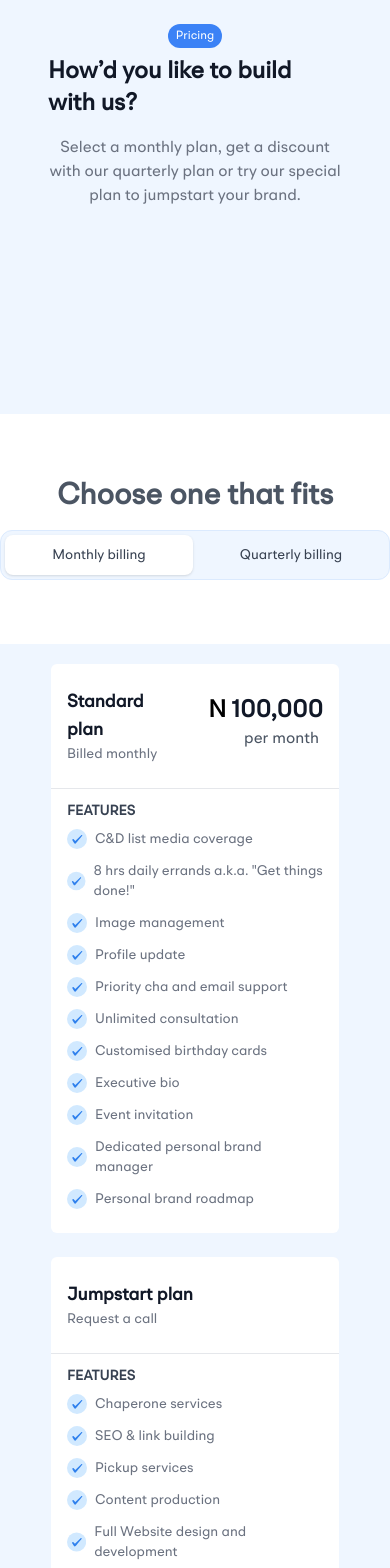
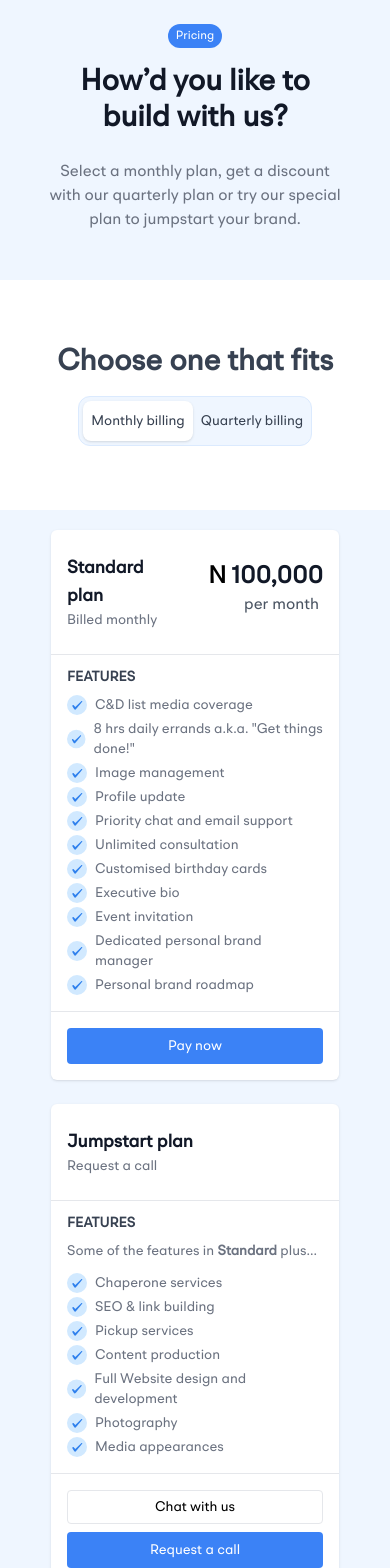
Before and after one commit to CyberGeni/prackage, a React (Vite) app: page /pricing in a window 390 px wide. Shown: the part 120-1688 px from the top of the page. Built offline with nearby package versions, Linux system fonts and the light colour scheme.

Commit message:
added ui and functionality for CTA buttons and mobile responsiveness

```diff
--- a/src/components/Carousel.jsx
+++ b/src/components/Carousel.jsx
@@ -39,7 +39,7 @@ function Carousel() {
     },
     {
       id: 3,
-      name: "Toheeb Balogun",
+      name: "Toheeb Dele-Balogun",
       position: "Co-founder & Director of Impact, The Hook Creative Agency",
       image: Toheeb,
       imageMini: FozaMini,
--- a/src/components/Tab.jsx
+++ b/src/components/Tab.jsx
@@ -18,7 +18,7 @@ export default function HorizontalTab() {
           '8 hrs daily errands a.k.a. "Get things done!"',
           "Image management",
           "Profile update",
-          "Priority cha and email support",
+          "Priority chat and email support",
           "Unlimited consultation",
           "Customised birthday cards",
           "Executive bio",
@@ -26,6 +26,10 @@ export default function HorizontalTab() {
           "Dedicated personal brand manager",
           "Personal brand roadmap",
         ],
+        cta: "Pay now",
+        ctaLink: "",
+        subCta: "",
+        subCtaLink: ""
       },
       {
         id: 2,
@@ -41,6 +45,10 @@ export default function HorizontalTab() {
           "Photography",
           "Media appearances",
         ],
+        cta: "Request a call",
+        ctaLink: "",
+        subCta: "Chat with us",
+        subCtaLink: ""
       },
     ],
     "Quarterly billing": [
@@ -54,7 +62,7 @@ export default function HorizontalTab() {
           '8 hrs daily errands a.k.a. "Get things done!"',
           "Image management",
           "Profile update",
-          "Priority cha and email support",
+          "Priority chat and email support",
           "Unlimited consultation",
           "Customised birthday cards",
           "Executive bio",
@@ -62,7 +70,10 @@ export default function HorizontalTab() {
           "Dedicated personal brand manager",
           "Personal brand roadmap",
         ],
-        button: "Pay now",
+        cta: "Request a call",
+        ctaLink: "",
+        subCta: "Chat with us",
+        subCtaLink: ""
       },
       {
         id: 2,
@@ -78,17 +89,17 @@ export default function HorizontalTab() {
           "Photography",
           "Media appearances",
         ],
-        button: "Request a call",
+        buttonOne: "Request a call",
       },
     ],
   });
   console.log(plans);
   return (
     <div className="mx-auto w-full py-8 bg-blue-50">
-      <h1 className="bg-white text-center text-3xl text-gray-600 font-semibold pt-16">Choose one that fits</h1>
+      <h1 className="bg-white text-center text-3xl text-gray-700 font-semibold pt-16">Choose one that fits</h1>
       <Tab.Group>
         <div className="bg-white w-full py-4 pb-16">
-        <Tab.List className="flex space-x-1 rounded-xl bg-blue-50 border border-blue-100 p-1 max-w-md mx-auto">
+        <Tab.List className="flex w-3/5 space-x-1 rounded-xl bg-blue-50 border border-blue-100 p-1 max-w-md mx-auto">
           {Object.keys(plans).map((plan) => (
             <Tab
               key={plan}
@@ -120,7 +131,7 @@ export default function HorizontalTab() {
                 {billing.map((bill) => (
                   <div
                     key={billing.id}
-                    className="relative rounded-md bg-white"
+                    className="relative rounded-md bg-white h-auto shadow flex flex-col"
                   >
                     <div className="flex justify-between items-center px-4 py-6 border-b gap-1">
                       <div>
@@ -144,7 +155,10 @@ export default function HorizontalTab() {
                       </div>
                     </div>
                     <h4 className="text-sm font-bold text-gray-700 px-4 pt-3 pb-2">FEATURES</h4>
-                    <div className="grid space-y-3 px-4">
+                    {!bill.price &&
+                      <p className="text-sm text-gray-500 px-4 pb-3">Some of the features in <span className="font-semibold">Standard</span> plus... </p>
+                    }
+                    <div className="grid space-y-1 px-4 h-full">
 
                       {bill.features.map((feature) => (
                       <div
@@ -173,9 +187,11 @@ export default function HorizontalTab() {
                       </div>
                     ))}
                     </div>
-                    <div>
-                      <button></button>
-                      <button></button>
+                    <div className="p-4 space-y-2 border-t border-t-gray-200 mt-4 flex flex-col justify-end mb-0">
+                      {bill.subCta &&
+                        <a href={""} className="flex justify-center border hover:bg-gray-50 transition-all border-gray-200 rounded p-1.5 text-sm">{bill.subCta}</a>
+                      }
+                      <a href={""} className="flex justify-center bg-blue-500 hover:bg-white hover:text-blue-600 transition-all hover:ring rounded p-2 text-white text-sm">{bill.cta}</a>
                     </div>
                   </div>
                 ))}
--- a/src/pages/Pricing.jsx
+++ b/src/pages/Pricing.jsx
@@ -8,12 +8,12 @@ function Pricing() {
     <div className="font-BrOmega">
         <Navbar />
         <main className='pt-20'>
-            <section className="bg-blue-50 h-[50vh] flex flex-col items-center pt-16 px-12">
+            <section className="bg-blue-50 sm:h-[50vh] flex flex-col items-center pt-16 px-12">
                 <div className="bg-blue-500 text-white px-2 py-1 rounded-full text-xs sm:my-3 w-fit">
                     Pricing
                 </div>
-                <h1 className="text-2xl sm:text-3xl md:text-4xl lg:text-5xl font-semibold text-gray-900 my-2">How’d you like to build with us?</h1>
-                <p className="my-2 text-center text-gray-500 md:w-2/3 max-w-xl">Select a monthly plan, get a discount with our quarterly plan or try our special plan to jumpstart your brand.</p>
+                <h1 className="text-3xl  md:text-4xl lg:text-5xl font-semibold text-gray-900 my-4 sm:my-2 text-center">How’d you like to build with us?</h1>
+                <p className="my-2 mb-4 sm:mb-0 text-center text-gray-500 md:w-2/3 max-w-xl">Select a monthly plan, get a discount with our quarterly plan or try our special plan to jumpstart your brand.</p>
             </section>
             <section className="bg-blue-50 w-full mx-auto">
               <Tab className="w-full mx-auto" />
```
